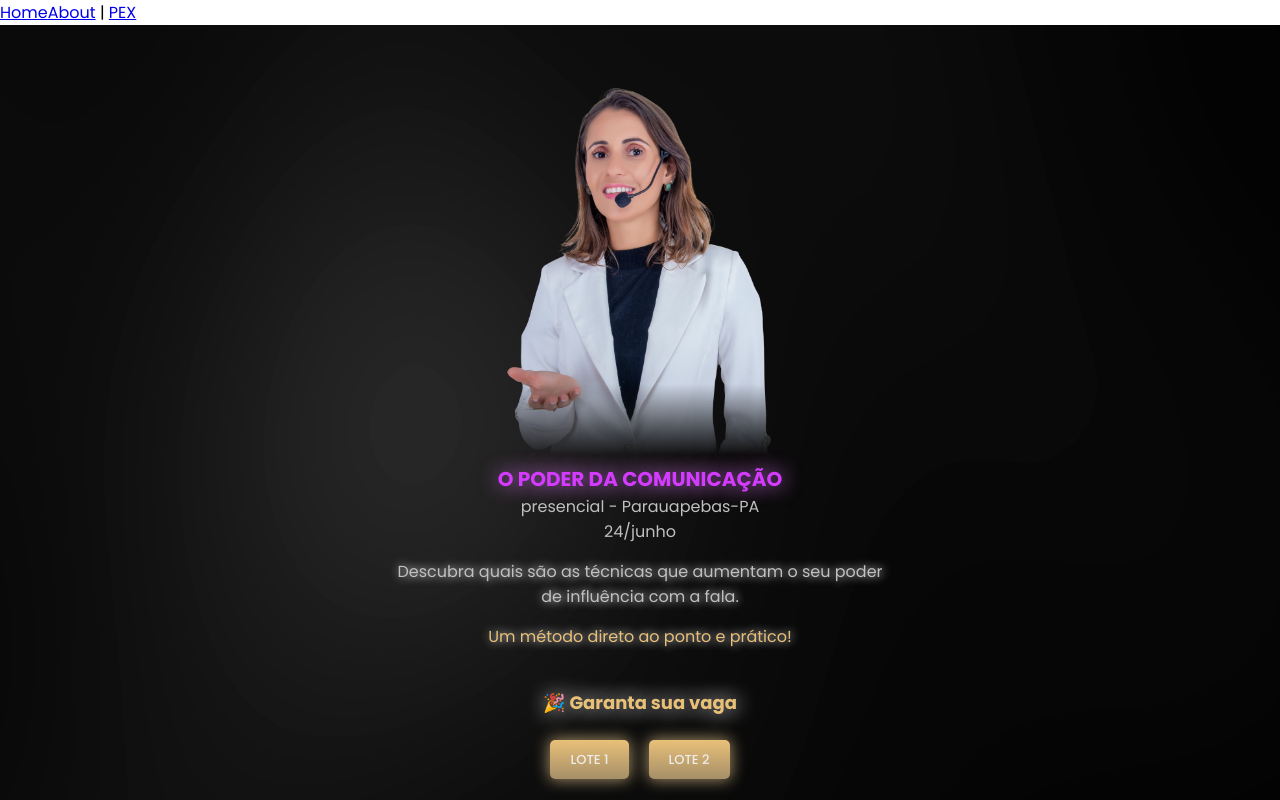
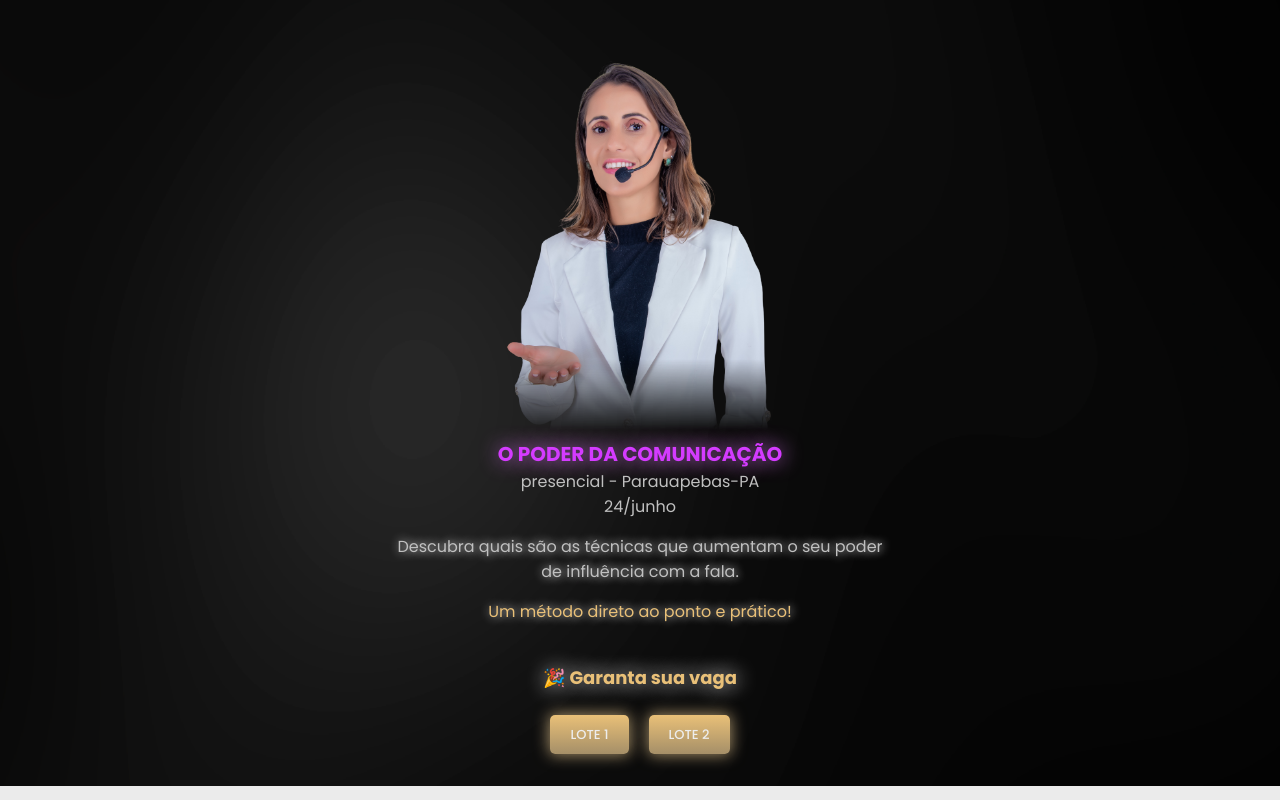
Before and after one commit to leocastroz/nadia-pages-sales, a Vue app: page / in a window 1280 px wide. Shown: the top 800 px of the page. Built offline with nearby package versions, Linux system fonts and the light colour scheme.

Commit message:
Fix: remove nav - RouterLink

```diff
--- a/src/App.vue
+++ b/src/App.vue
@@ -5,11 +5,11 @@ import { RouterLink, RouterView } from 'vue-router'
 <template>
   <header>
     <div class="wrapper">
-      <nav>
+      <!-- <nav>
         <RouterLink to="/">Home</RouterLink>
         <RouterLink to="/about">About</RouterLink> |
         <RouterLink to="/pex">PEX</RouterLink>
-      </nav>
+      </nav> -->
     </div>
   </header>
   <RouterView />
```
